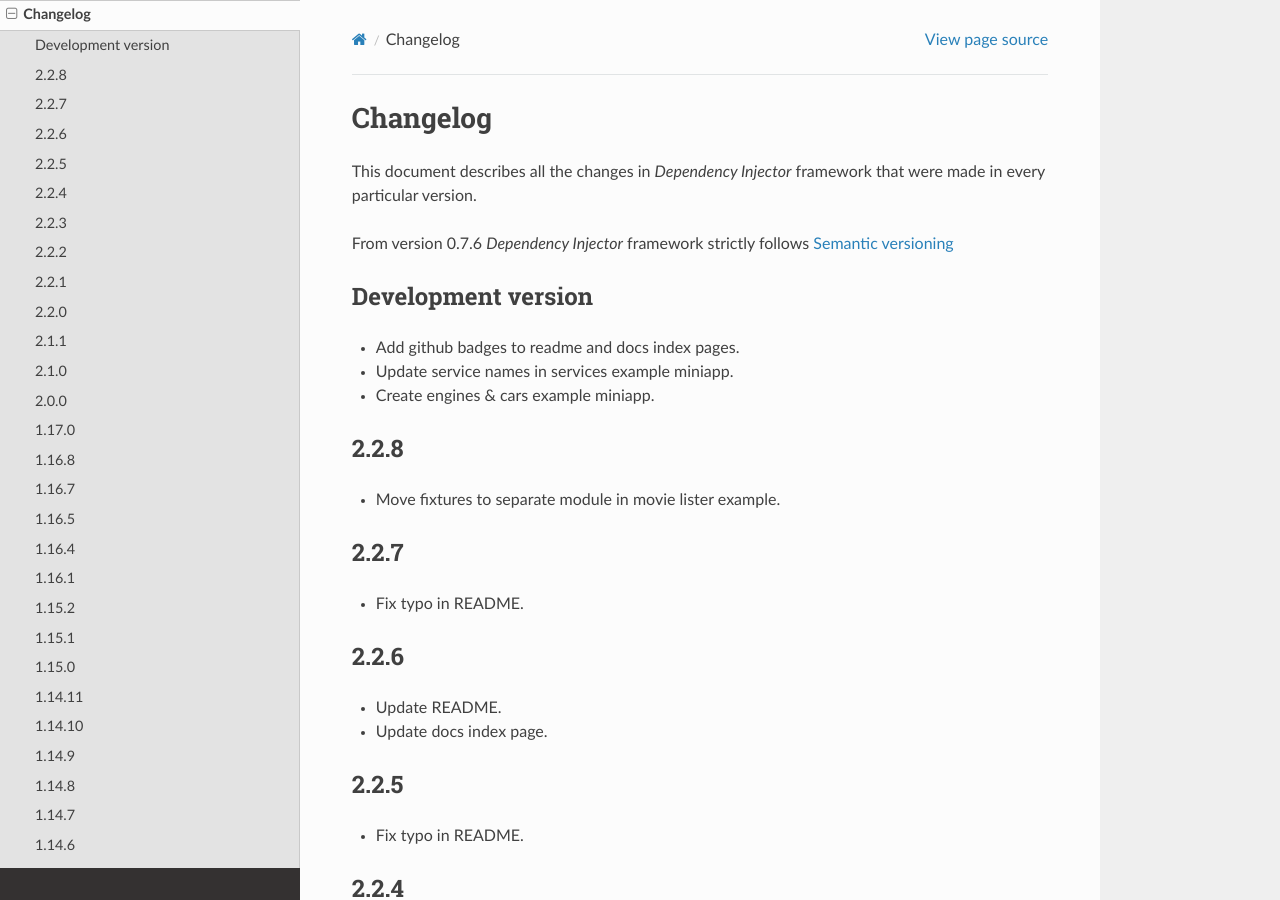
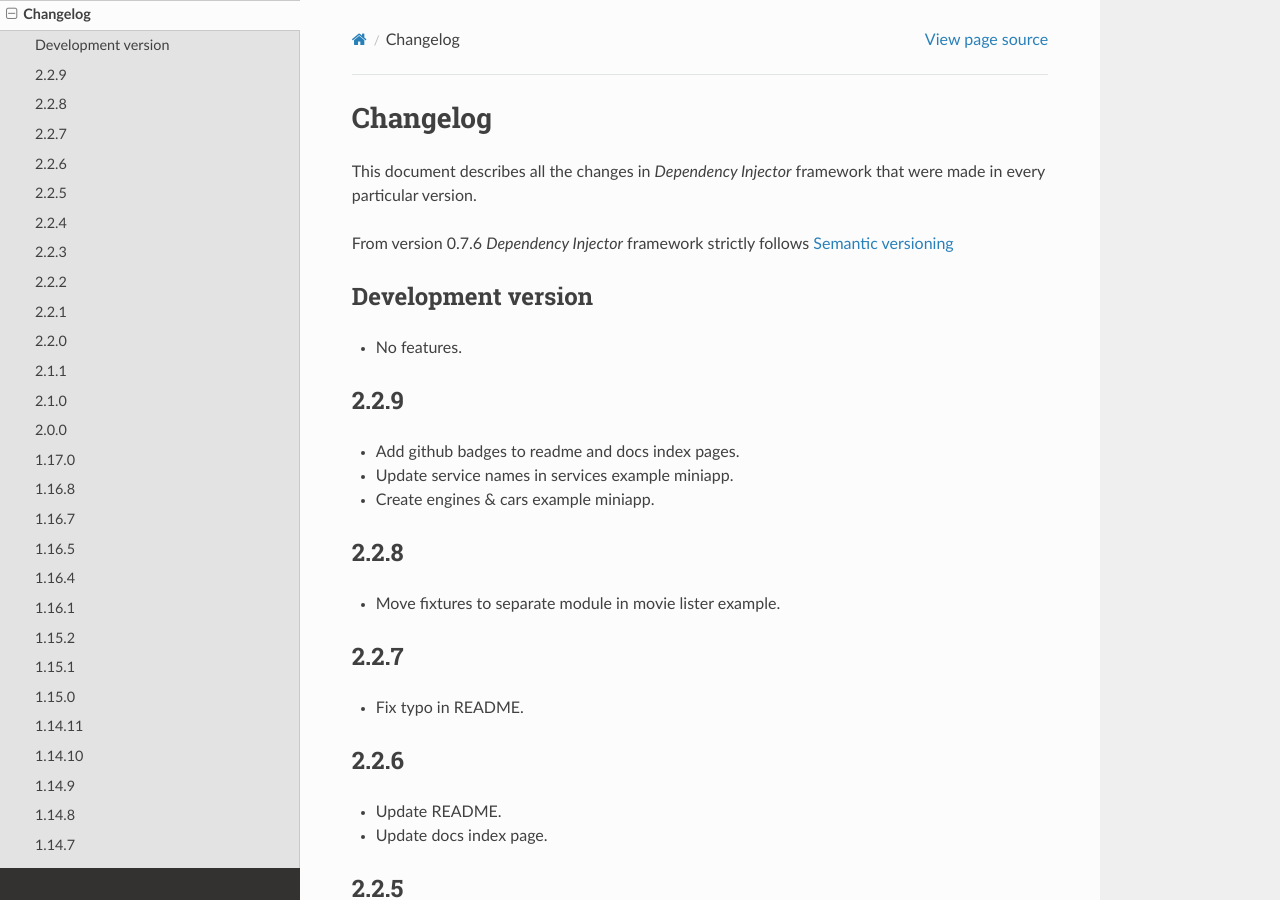
Before and after one commit to ets-labs/python-dependency-injector, a Sphinx documentation site: the page built from docs/main/changelog.rst, in a window 1280 px wide and 900 px high. Built offline with Sphinx 7.4.7 and the Read the Docs theme 2.0.0, drawn with Linux system fonts in a browser that asks for light colours.

Commit message:
Increase version to 2.2.9

```diff
--- a/dependency_injector/__init__.py
+++ b/dependency_injector/__init__.py
@@ -1,6 +1,6 @@
 """Dependency injector top-level package."""
 
-VERSION = '2.2.8'
+VERSION = '2.2.9'
 """Version number that follows semantic versioning.
 
 :type: str
--- a/docs/main/changelog.rst
+++ b/docs/main/changelog.rst
@@ -9,7 +9,10 @@ follows `Semantic versioning`_
 
 Development version
 -------------------
-.. - No features.
+- No features.
+
+2.2.9
+-----
 - Add github badges to readme and docs index pages.
 - Update service names in services example miniapp.
 - Create engines & cars example miniapp.
```
